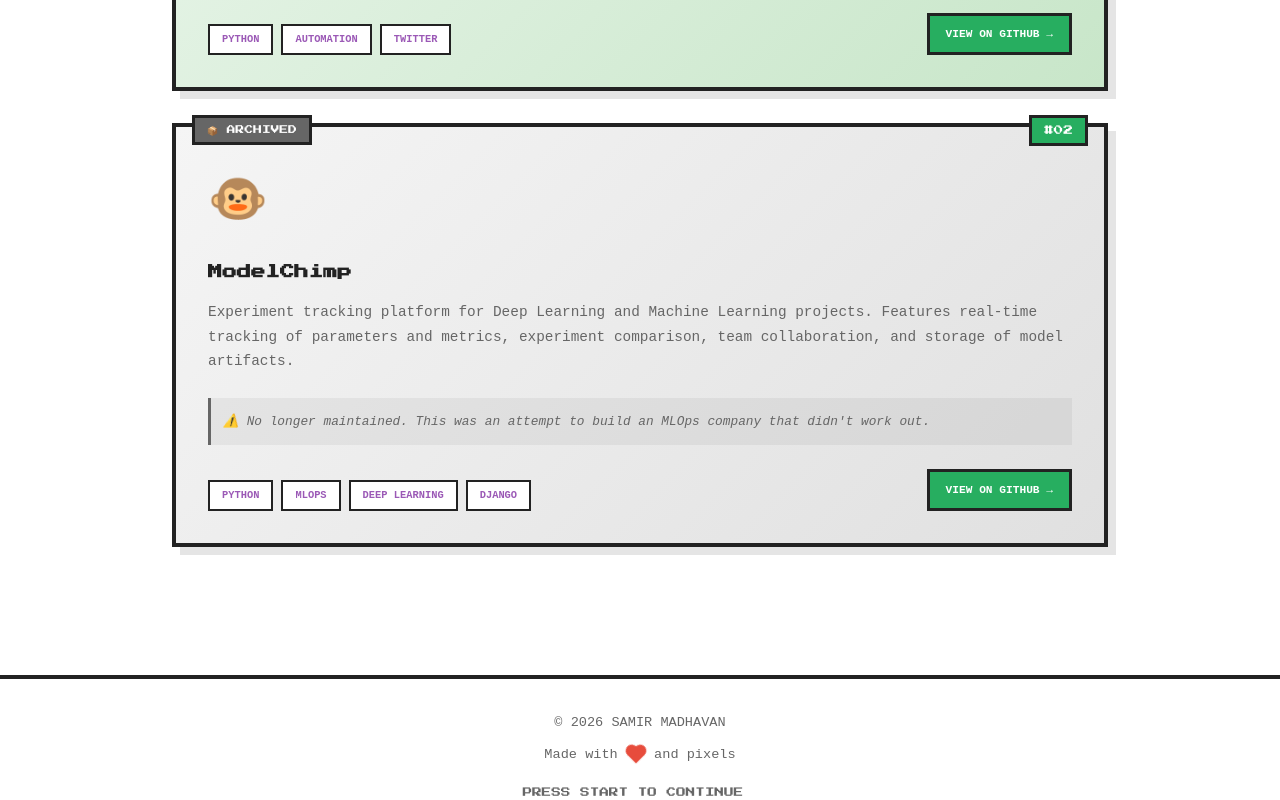
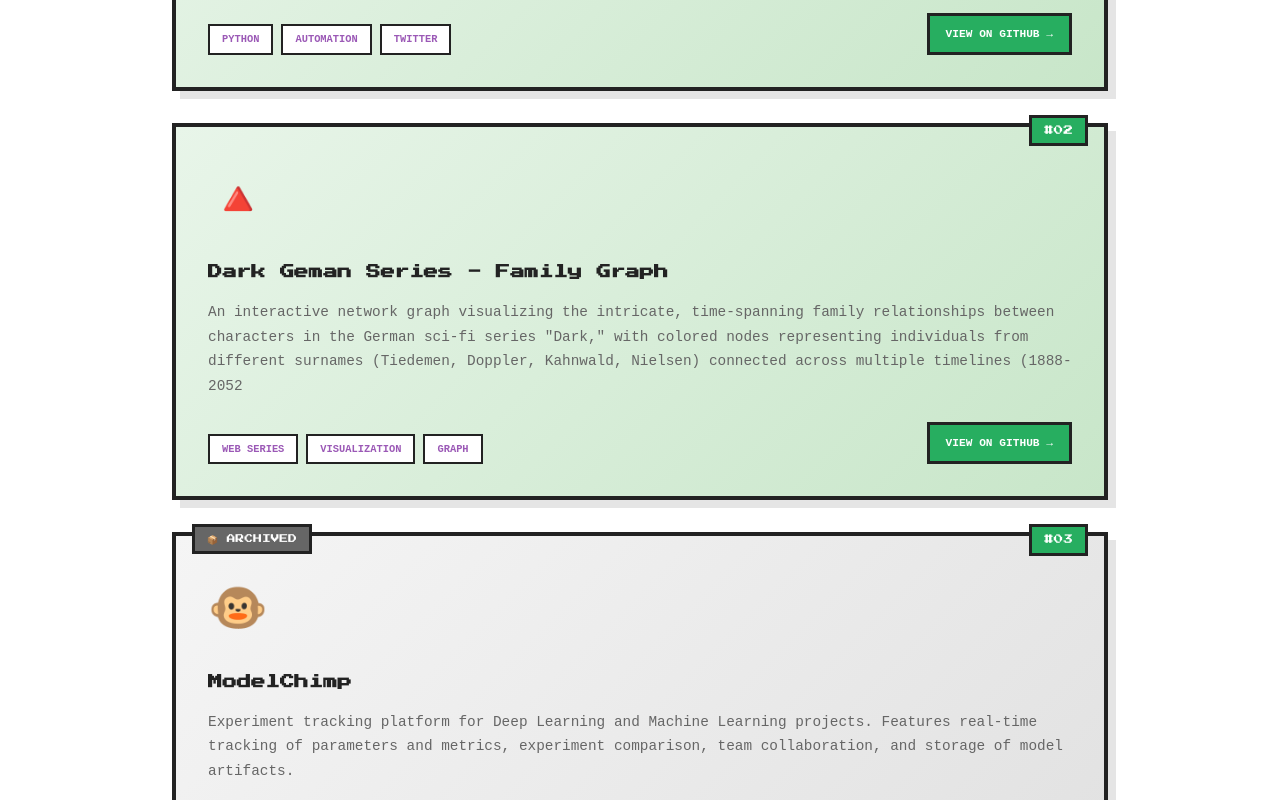
Before and after one commit to samzer/blog, a Next.js app: page /projects in a window 1280 px wide. Shown: the part 1080-1880 px from the top of the page. Built offline with nearby package versions, Linux system fonts and the light colour scheme.

Commit message:
Add the Dark Geman series code

```diff
--- a/app/projects/page.tsx
+++ b/app/projects/page.tsx
@@ -25,6 +25,14 @@ const projects: Project[] = [
     url: 'https://github.com/samzer/x_bots_purge',
     tags: ['Python', 'Automation', 'Twitter'],
     emoji: '🧹',
+    status: 'active',
+  },
+  {
+    name: 'Dark Geman Series - Family Graph',
+    description: 'An interactive network graph visualizing the intricate, time-spanning family relationships between characters in the German sci-fi series "Dark," with colored nodes representing individuals from different surnames (Tiedemen, Doppler, Kahnwald, Nielsen) connected across multiple timelines (1888-2052',
+    url: 'https://github.com/samzer/dark-network-graph',
+    tags: ['Web Series', 'Visualization', 'Graph'],
+    emoji: '🔺',
     status: 'active',
   },
   {
```
